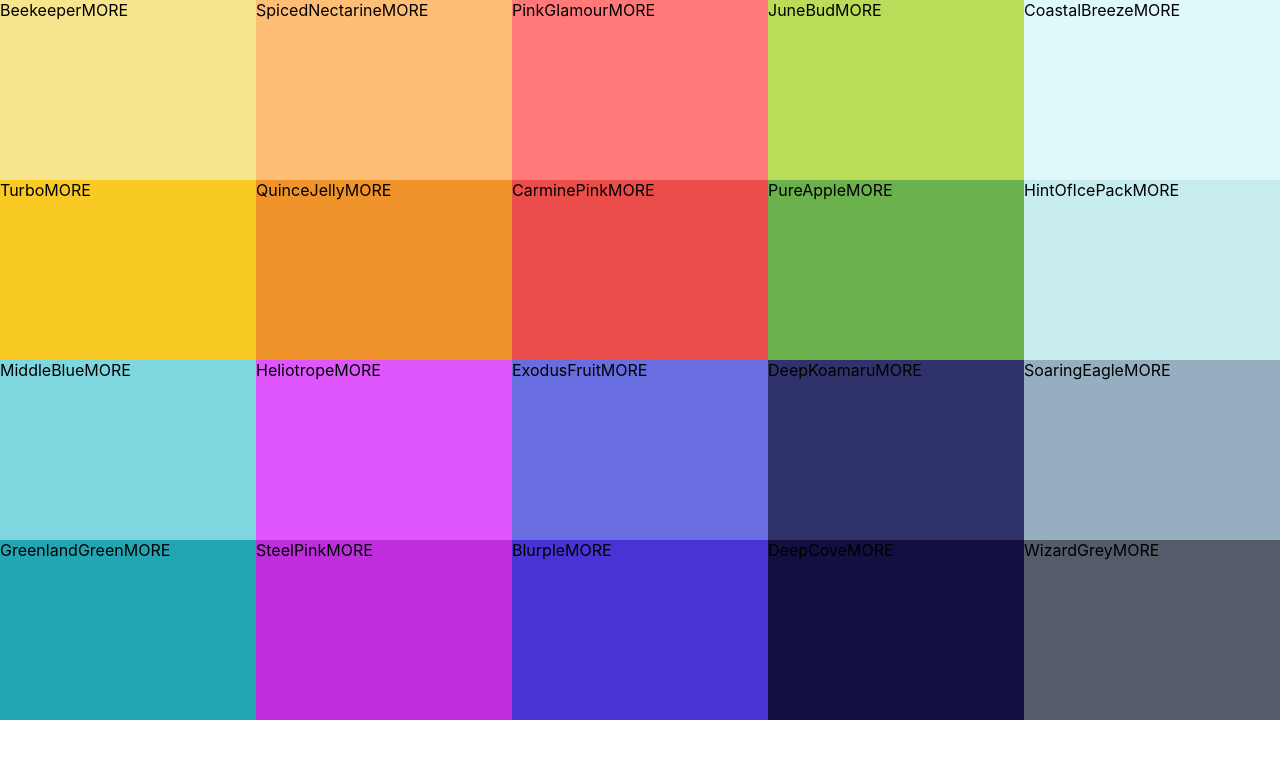
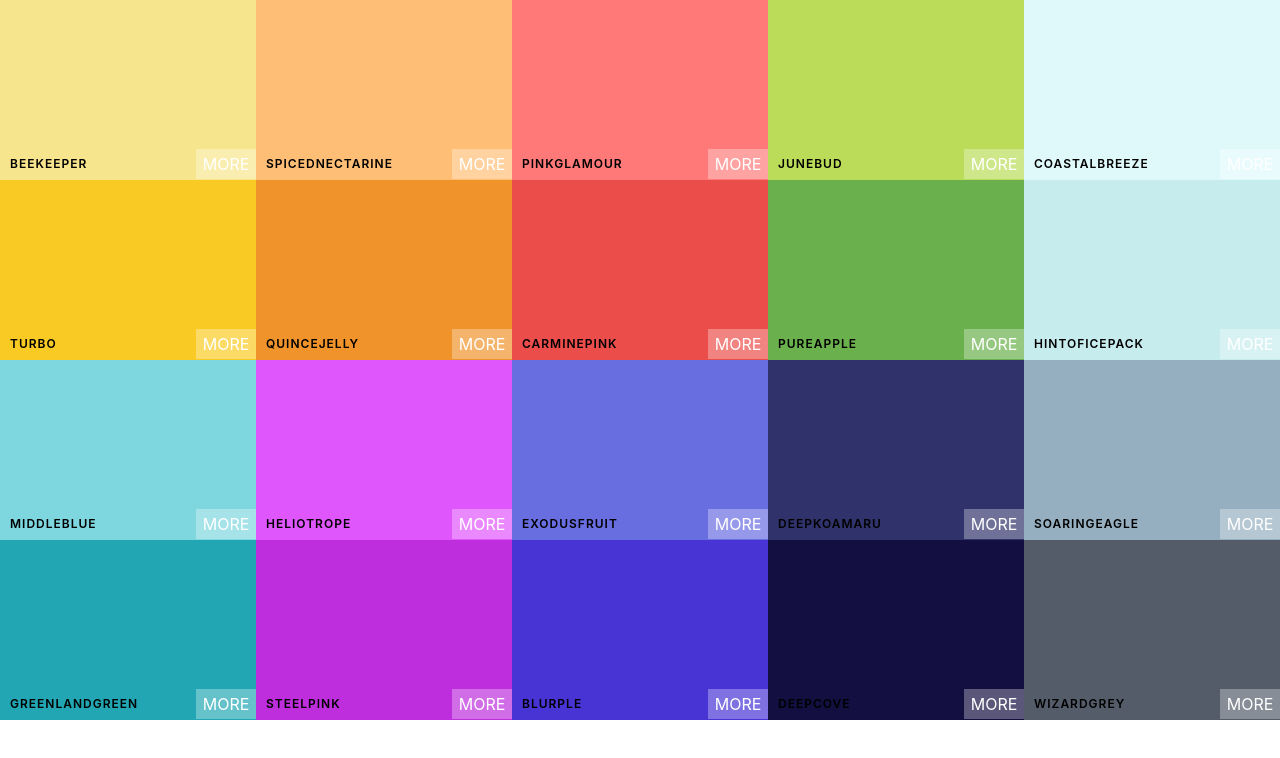
Before and after one commit to khadetou/React-colors, a React (Create React App) app: page / in a window 1280 px wide. Shown: the top 758 px of the page. Built offline with nearby package versions, Linux system fonts and the light colour scheme.

Commit message:
style color box

```diff
--- a/src/components/branches/ColorBox.js
+++ b/src/components/branches/ColorBox.js
@@ -5,8 +5,14 @@
     const {color, name} = bgcl.backgroundColor;
     return (
         <div style={{backgroundColor:color}} className="ColorBox">
-            <span>{name}</span>
-            <span>MORE</span>
+
+           <div className="copy-container">
+               <div className="box-content">
+                   <span>{name}</span>
+               </div>
+           <button className="copy-button">Copy</button>
+           </div>
+            <span className="see-more">MORE</span>
         </div>
     )
 }
--- a/src/components/style/ColorBox.css
+++ b/src/components/style/ColorBox.css
@@ -6,4 +6,56 @@
     display: inline-block;
     position: relative;
     cursor: pointer;
+    margin-bottom: -4px;
 }
+.copy-button{
+    position: absolute;
+    display: inline-block;
+    height: 30px;
+    width: 100px;
+    left: 50%;
+    top: 50%;
+    margin-left: -50px;
+    margin-top: -15px;
+    text-align: center;
+    outline: none;
+    background-color: rgb(255,255,255,0.3);
+    line-height: 30px;
+    text-transform: uppercase;
+    border: none;
+    color: #fff;
+    opacity: 0;
+    font-weight: 600;
+    cursor: pointer;
+}
+
+
+.ColorBox:hover .copy-button{
+    opacity: 1;
+    transition: 0.5s;
+}
+
+.box-content{
+    position: absolute;
+    width: 100%;
+    bottom: 9px;
+    color: black;
+    letter-spacing: 1px;
+    text-transform: uppercase;
+    font-size: 12px;
+    padding: 0px 10px;
+    font-weight: 600;
+}
+
+.see-more{
+    position: absolute;
+    right: 0;
+    bottom: 1px;
+    background-color: rgb(255,255,255,0.3);
+    height: 30px;
+    width: 60px;
+    display: flex;
+    align-items: center;
+    justify-content: center;
+    color: white
+}
--- a/src/index.css
+++ b/src/index.css
@@ -5,6 +5,7 @@
     sans-serif;
   -webkit-font-smoothing: antialiased;
   -moz-osx-font-smoothing: grayscale;
+  overflow: hidden;
 }
 
 code {
```
